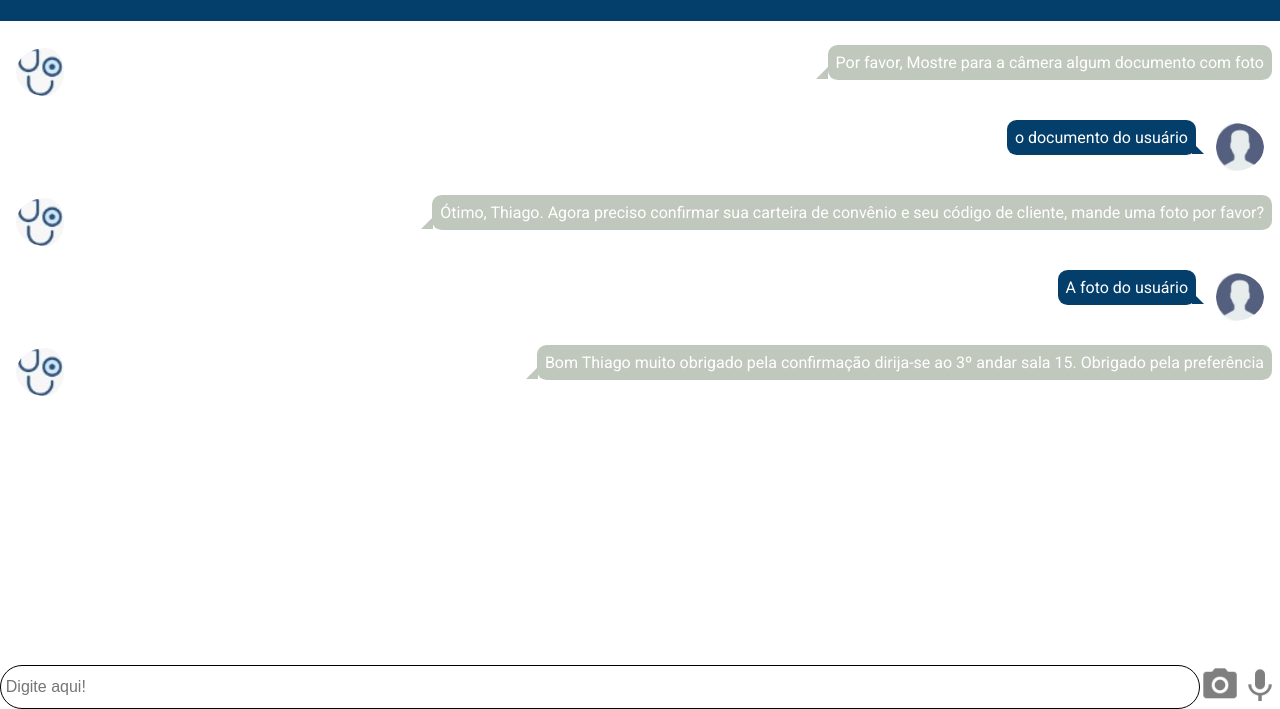
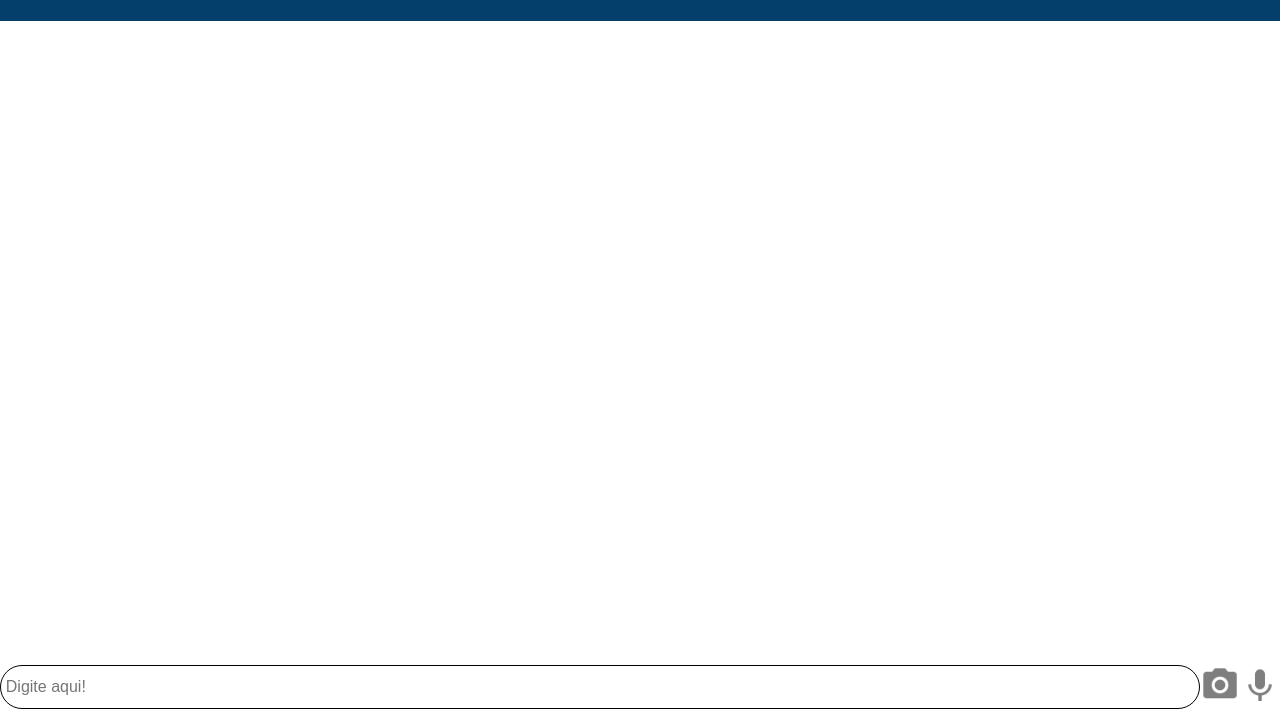
Before and after one commit to bluehackautomachat/bluehackautomachat, a plain HTML site: page wwwroot/chat.html in a window 1280 px wide. Shown: the part 91-800 px from the top of the page. Drawn offline with Linux system fonts and the light colour scheme.

Commit message:
Dando os toques finais para o Demo

```diff
--- a/wwwroot/js/chat.js
+++ b/wwwroot/js/chat.js
@@ -1,24 +1,3 @@
-var mensagens = [
-    {
-        mensagem: "Por favor, Mostre para a câmera algum documento com foto",
-        enviador: "bot"
-    }, {
-        mensagem: "o documento do usuário",
-        enviador: "usuario"
-    }, {
-        mensagem: "Ótimo, Thiago. Agora preciso confirmar sua carteira de convênio e seu código de cliente, mande uma foto por favor?",
-        enviador: "bot"
-    }, {
-        mensagem: "A foto do usuário",
-        enviador: "usuario"
-    }, {
-        mensagem: "Bom Thiago muito obrigado pela confirmação dirija-se ao 3º andar sala 15. Obrigado pela preferência",
-        enviador: "bot"
-    }
-];
-
-mensagens.forEach(criarMensagem);
-
 function criarMensagem(item) {
     var mensagem = document.createElement("div");
     mensagem.classList = "mensagem mensagem-" + item.enviador;
@@ -36,17 +15,23 @@ function criarMensagem(item) {
 }
 
 document.getElementById('inputUsuario').addEventListener('change', function(ev) {
+
+    criarMensagem({
+        enviador: 'usuario',
+        mensagem: ev.target.value
+    });
+
     var client = new XMLHttpRequest();
     client.open("GET", "http://9.232.16.79:8081/api", true);
     client.setRequestHeader("Content-type", "application/json");
     client.setRequestHeader("TextoUsuario", ev.target.value);
     client.send();
 
+    ev.target.value = '';
+
     client.onreadystatechange = function() {
         if (client.readyState == XMLHttpRequest.DONE) {
             var response = JSON.parse(client.responseText);
-            console.log(response);
-            console.log(response.message);
             if(response.success != false) {
                 criarMensagem({
                     enviador: 'bot',
@@ -57,5 +42,4 @@ document.getElementById('inputUsuario').addEventListener('change', function(ev)
             }
         }
     }
-
 });
```
Also changed, not shown: wwwroot/index.html (+5 -0 lines).
